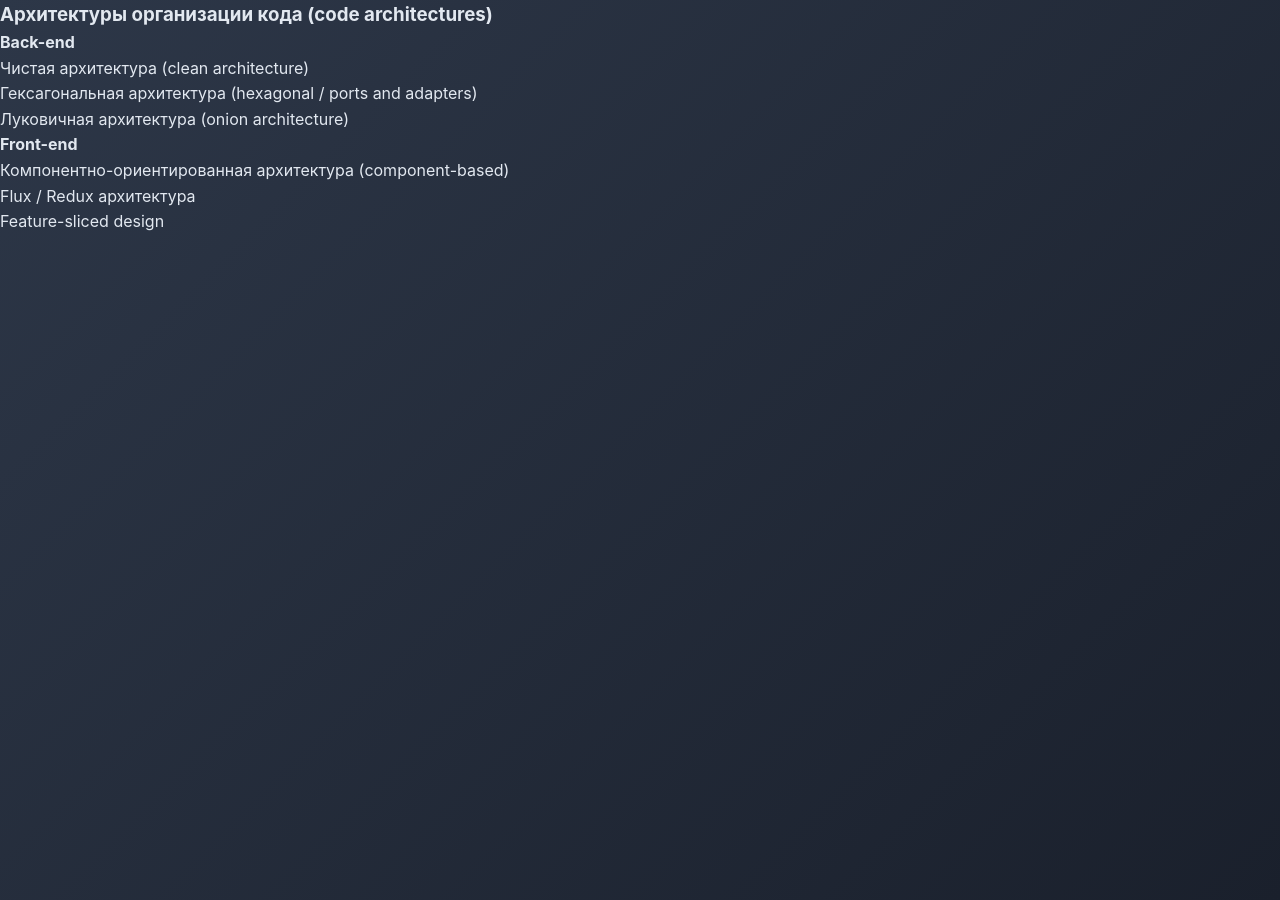
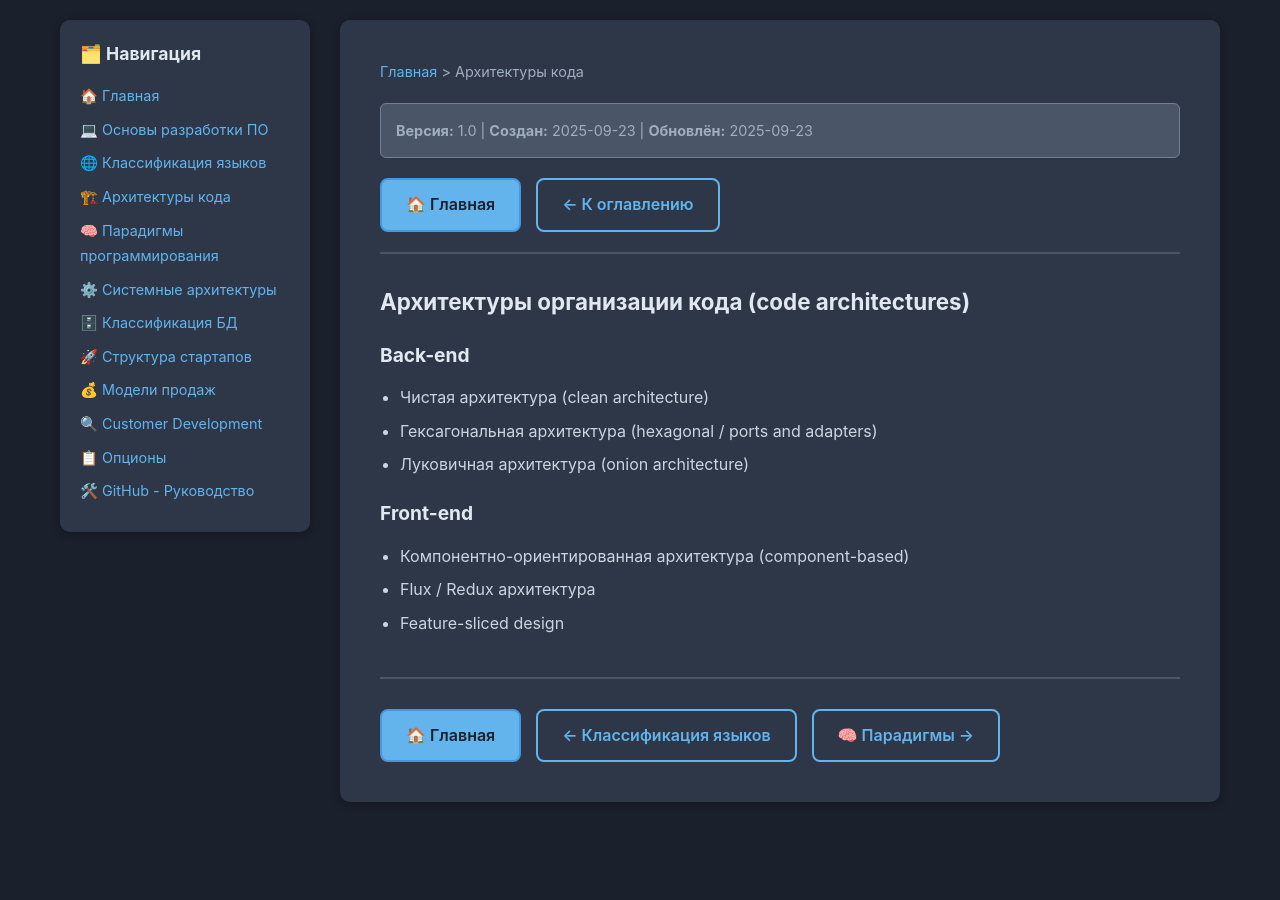
Before and after one commit to FTG-agency/pwa-test, a Jekyll site: the page built from knowledge/code-architectures.md, in a window 1280 px wide. Built offline with Jekyll 4.4.1, drawn with Linux system fonts in a browser that asks for light colours; our own code applies the rules of GitHub Pages for plain Markdown files.

Commit message:
Fix Jekyll front matter for all knowledge articles and update navigation logic

```diff
--- a/_layouts/page.html
+++ b/_layouts/page.html
@@ -397,9 +397,18 @@
                 <a href="/test/knowledge/code-architectures" class="nav-button secondary">🏗️ Архитектуры кода →</a>
                 {% elsif page.title == 'Архитектуры кода' %}
                 <a href="/test/knowledge/language-classification" class="nav-button secondary">← Классификация языков</a>
+                <a href="/test/knowledge/programming-paradigms" class="nav-button secondary">🧠 Парадигмы →</a>
+                {% elsif page.title == 'Парадигмы программирования' %}
+                <a href="/test/knowledge/code-architectures" class="nav-button secondary">← Архитектуры кода</a>
+                <a href="/test/knowledge/system-architectures" class="nav-button secondary">⚙️ Системные архитектуры →</a>
+                {% elsif page.title == 'Системные архитектуры' %}
+                <a href="/test/knowledge/programming-paradigms" class="nav-button secondary">← Парадигмы</a>
+                <a href="/test/knowledge/data-base-classification" class="nav-button secondary">🗄️ Классификация БД →</a>
+                {% elsif page.title == 'Классификация баз данных' %}
+                <a href="/test/knowledge/system-architectures" class="nav-button secondary">← Системные архитектуры</a>
                 <a href="/test/knowledge/startup-structure" class="nav-button secondary">🚀 Структура стартапов →</a>
                 {% elsif page.title == 'Структура стартапов' %}
-                <a href="/test/knowledge/code-architectures" class="nav-button secondary">← Архитектуры кода</a>
+                <a href="/test/knowledge/data-base-classification" class="nav-button secondary">← Классификация БД</a>
                 <a href="/test/knowledge/sales-models" class="nav-button secondary">💰 Модели продаж →</a>
                 {% elsif page.title == 'Модели продаж' %}
                 <a href="/test/knowledge/startup-structure" class="nav-button secondary">← Структура стартапов</a>
@@ -409,6 +418,9 @@
                 <a href="/test/knowledge/structured-options-guide" class="nav-button secondary">📋 Опционы →</a>
                 {% elsif page.title == 'Опционы в корпоративном праве' %}
                 <a href="/test/knowledge/customer-development" class="nav-button secondary">← Customer Development</a>
+                <a href="/test/knowledge/github-manual" class="nav-button secondary">🛠️ GitHub →</a>
+                {% elsif page.title == 'GitHub - Руководство пользователя' %}
+                <a href="/test/knowledge/structured-options-guide" class="nav-button secondary">← Опционы</a>
                 {% else %}
                 <a href="/test/" class="nav-button secondary">← К оглавлению</a>
                 {% endif %}
--- a/knowledge/code-architectures.md
+++ b/knowledge/code-architectures.md
@@ -1,3 +1,12 @@
+---
+layout: page
+title: Архитектуры кода
+description: Архитектурные паттерны для организации кода в backend и frontend приложениях
+version: 1.0
+created: 2025-09-23
+updated: 2025-09-23
+---
+
 ### Архитектуры организации кода (code architectures)
 
 #### Back-end
```
Also changed, not shown: knowledge/language-classification.md (+10 -1 lines), knowledge/sales-models.md (+9 -0 lines).
